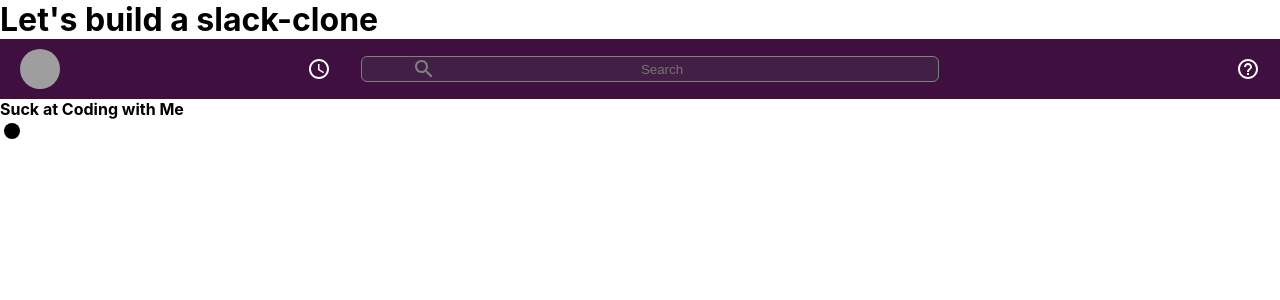
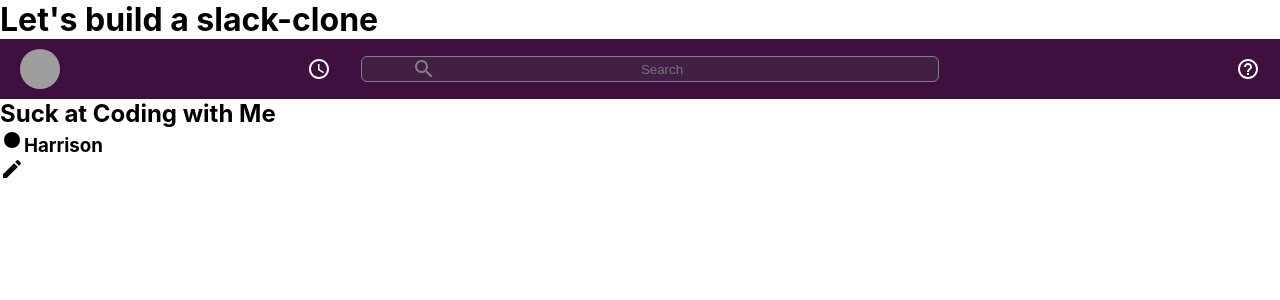
Before and after one commit to HarrisonHemstreet/slack-clone, a React (Create React App) app: page / in a window 1280 px wide. Shown: the top 300 px of the page. Built offline with nearby package versions, Linux system fonts and the light colour scheme; grey boxes are pictures that could not be loaded.

Commit message:
added sidebar__info, create icon

```diff
--- a/src/Sidebar.js
+++ b/src/Sidebar.js
@@ -2,15 +2,20 @@ import { FiberManualRecord } from '@material-ui/icons';
 import React from 'react';
 import './Sidebar.css';
 import FiberManualRecordIcon from '@material-ui/icons/FiberManualRecord';
+import CreateIcon from '@material-ui/icons/Create';
 
 function Sidebar() {
     return (
         <div className='sidebar'>
             <div className='sidebar__header'>
-                <h4>Suck at Coding with Me</h4>
-                <h3>
-                    <FiberManualRecordIcon />
-                </h3>
+                <div className='sidebar__info'>
+                    <h2>Suck at Coding with Me</h2>
+                    <h3>
+                        <FiberManualRecordIcon />
+                        Harrison
+                    </h3>
+                </div>
+                <CreateIcon />
             </div>
         </div>
     )
```
